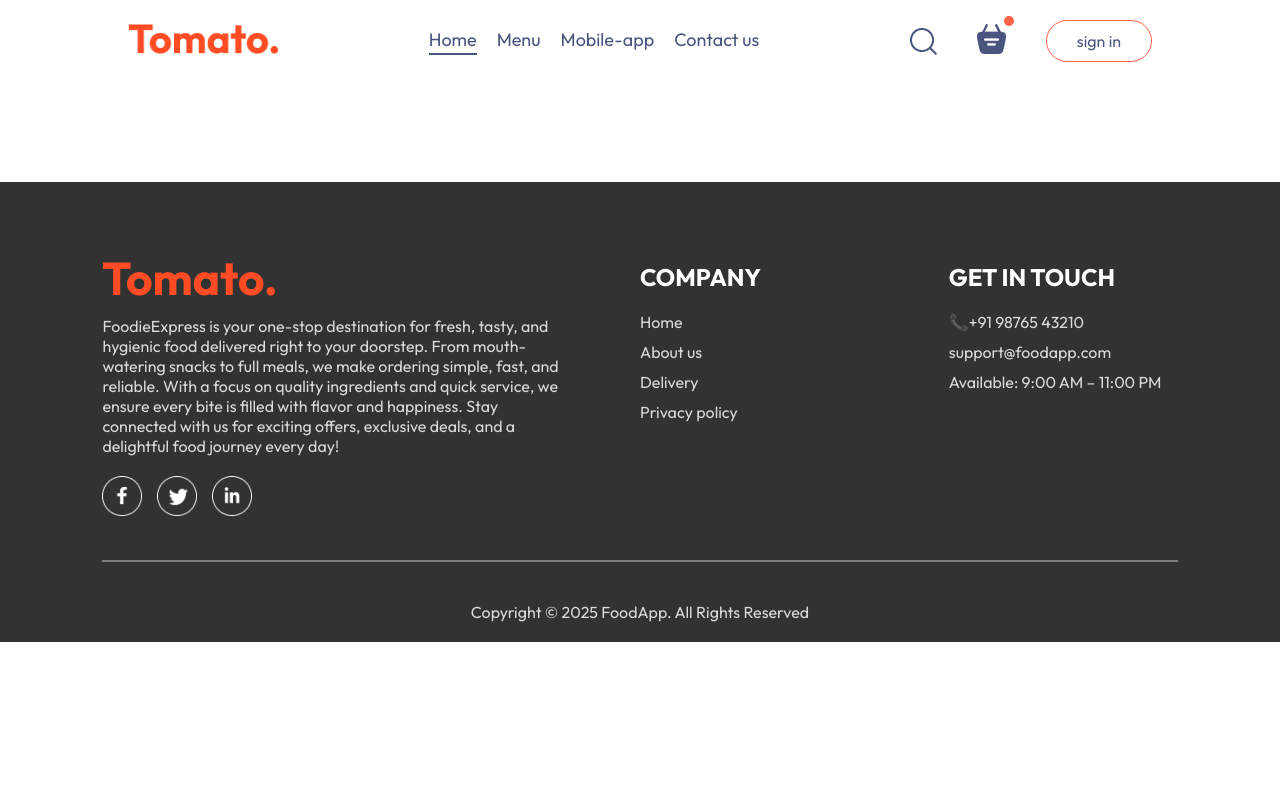
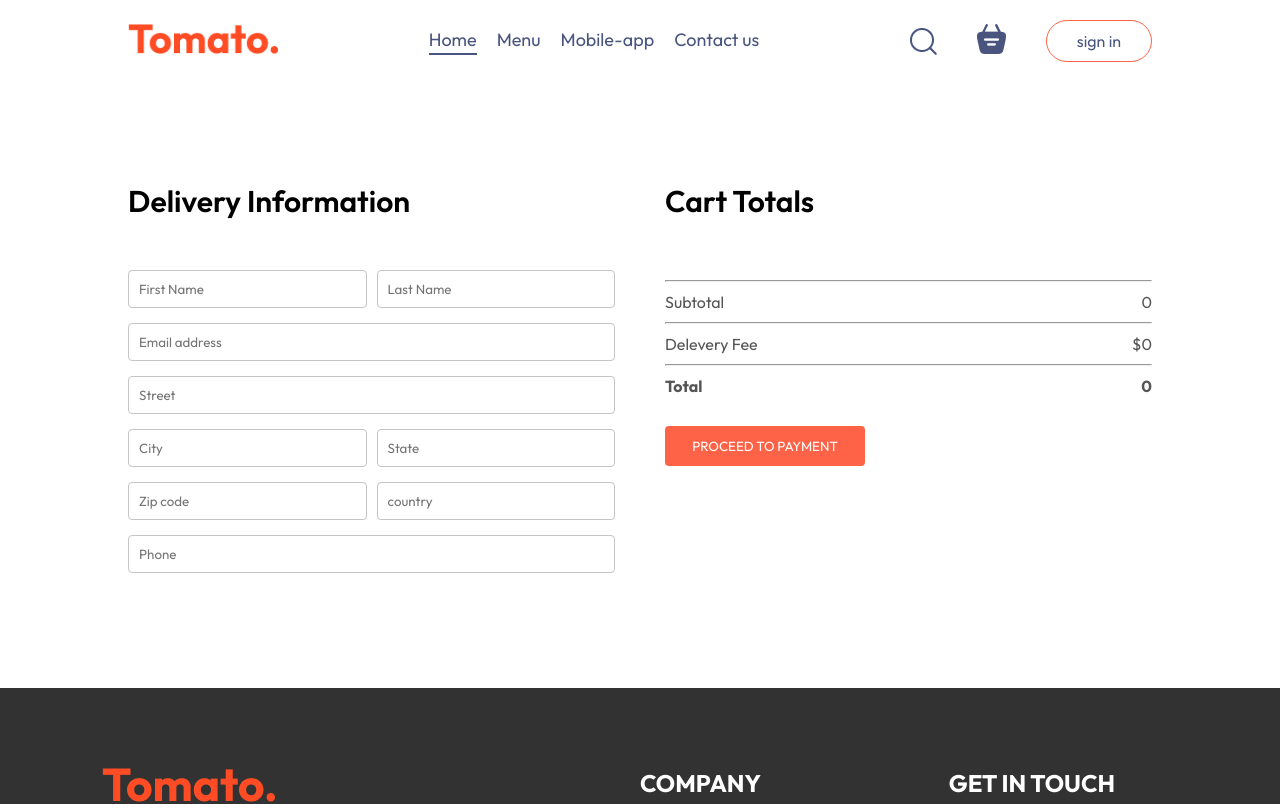
Before and after one commit to Hariiharan-Developer/Food-Online-Order, a React (Vite) app in the folder Frontent/: page /order in a window 1280 px wide. Shown: the top 804 px of the page. Built offline with nearby package versions, Linux system fonts and the light colour scheme.

Commit message:
frontend Completed

```diff
--- a/Frontent/src/components/navbar/Navbar.jsx
+++ b/Frontent/src/components/navbar/Navbar.jsx
@@ -1,31 +1,61 @@
-import React, { useState } from 'react'
-import { assets } from '../../assets/assets'
-import './Navbar.css'
-import {Link} from 'react-router-dom'
+import React, { useContext, useState } from "react";
+import { assets } from "../../assets/assets";
+import "./Navbar.css";
+import { Link } from "react-router-dom";
+import { StoreContext } from "../../context/StoreContext";
 
-const Navbar = ({setShowLogin}) => {
+const Navbar = ({ setShowLogin }) => {
+  const [menu, setMenu] = useState("home");
+ const {getTotalcartAmount}=useContext(StoreContext)
 
-    const [menu,setMenu]= useState('home')
   return (
-    <div className='navbar'>
-
-    <Link to='/'> <img src={assets.logo} alt="" className="logo" /></Link>
-    <ul className='navbar-menu'>
-        <Link to='/' onClick={()=>setMenu('home')} className={menu==='home'?'active':''}>Home</Link>
-        <a href='#explore-menu' onClick={()=>setMenu('menu')} className={menu==='menu'?'active':''}>Menu</a>
-        <a href ='#app-download' onClick={()=>setMenu('mobile-app')} className={menu==='mobile-app'?'active':''}>Mobile-app</a>
-        <a href ='#footer' onClick={()=>setMenu('contact-us')} className={menu==='contact-us'?'active':''}>Contact us</a>
-    </ul>
-    <div className="navbar-right">
+    <div className="navbar">
+      <Link to="/">
+        {" "}
+        <img src={assets.logo} alt="" className="logo" />
+      </Link>
+      <ul className="navbar-menu">
+        <Link
+          to="/"
+          onClick={() => setMenu("home")}
+          className={menu === "home" ? "active" : ""}
+        >
+          Home
+        </Link>
+        <a
+          href="#explore-menu"
+          onClick={() => setMenu("menu")}
+          className={menu === "menu" ? "active" : ""}
+        >
+          Menu
+        </a>
+        <a
+          href="#app-download"
+          onClick={() => setMenu("mobile-app")}
+          className={menu === "mobile-app" ? "active" : ""}
+        >
+          Mobile-app
+        </a>
+        <a
+          href="#footer"
+          onClick={() => setMenu("contact-us")}
+          className={menu === "contact-us" ? "active" : ""}
+        >
+          Contact us
+        </a>
+      </ul>
+      <div className="navbar-right">
         <img src={assets.search_icon} alt="" />
         <div className="navbar-searcg-icon">
-             <Link to='/cart'><img src={assets.basket_icon} alt="" /></Link>
-            <div className="dot"></div>
+          <Link to="/cart">
+            <img src={assets.basket_icon} alt="" />
+          </Link>
+          <div className={getTotalcartAmount()===0?'':"dot"}></div>
         </div>
-        <button onClick={()=>setShowLogin(true)}>sign in</button>
+        <button onClick={() => setShowLogin(true)}>sign in</button>
+      </div>
     </div>
-    </div>
-  )
-}
+  );
+};
 
-export default Navbar
+export default Navbar;
--- a/Frontent/src/components/pages/cart/Cart.jsx
+++ b/Frontent/src/components/pages/cart/Cart.jsx
@@ -1,9 +1,14 @@
 import React, { useContext } from 'react'
 import './Cart.css'
 import { StoreContext } from '../../../context/StoreContext'
+import{useNavigate}from 'react-router-dom'
+
+
 const Cart = () => {
 
   const{cartItem,food_list,removeFromCart,getTotalcartAmount}=useContext(StoreContext)
+
+  const navigate = useNavigate();
   return (
     <div className='cart'>
     <div className="cart-items">
@@ -48,15 +53,15 @@
           <hr/>
           <div className="cart-total-deails">
           <p>Delevery Fee</p>
-          <p>{40}</p>
+          <p>${getTotalcartAmount()===0?0:25}</p>
           </div>
           <hr/>
           <div className="cart-total-deails">
             <b>Total</b>
-            <b>{getTotalcartAmount()+40}</b>
+            <b>{getTotalcartAmount()===0?0:getTotalcartAmount()+25}</b>
           </div>
         </div>
-          <button>PROCEED TO CHECKOUT</button>
+          <button onClick={()=>navigate('/order')}>PROCEED TO CHECKOUT</button>
       </div>
       <div className="promo-code">
         <div>
--- a/Frontent/src/components/pages/placeOrder/PlaceOrder.css
+++ b/Frontent/src/components/pages/placeOrder/PlaceOrder.css
@@ -0,0 +1,44 @@
+.place-order{
+    display: flex;
+    align-items: start;
+    justify-content: space-between;
+    gap: 50px;
+    margin-top: 100px;
+}
+.place-order-left{
+    width: 100%;
+    max-width: max(30%,500px);
+
+}
+.place-order-left .title{
+    font-size: 30px;
+    font-weight: 600;
+    margin-bottom: 50px;
+
+}
+.place-order-left input{
+    margin-bottom: 15px;
+    width: 100%;
+    padding: 10px;
+    border: 1px solid #c5c5c5;
+    border-radius: 4px;
+    outline-color: tomato;
+}
+.place-order-left .multi-fields{
+    display: flex;
+    gap: 10px;
+}
+.place-order-right{
+    width: 100%;
+    max-width: max(40%,500px);
+
+}
+.place-order .cart-total button{
+    margin-top: 30px;
+}
+.place-order-right .title{
+    font-size: 30px;
+    font-weight: 600;
+    margin-bottom: 50px;
+
+}
--- a/Frontent/src/components/pages/placeOrder/PlaceOrder.jsx
+++ b/Frontent/src/components/pages/placeOrder/PlaceOrder.jsx
@@ -1,9 +1,54 @@
-import React from 'react'
+import React, { useContext } from 'react'
 import './PlaceOrder.css'
+import { StoreContext } from '../../../context/StoreContext'
 const PlaceOrder = () => {
+  const {getTotalcartAmount}=useContext(StoreContext)
   return (
     <div>
+      <form className='place-order'>
+        <div className="place-order-left">
+        <p className='title'>Delivery Information</p>
+        <div className="multi-fields">
+        <input type="text" placeholder='First Name'/>
+        <input type="text" placeholder='Last Name'/>
+        </div>
+        <input type="email" placeholder='Email address'/>
+        <input type="password" placeholder='Street' />
+             <div className="multi-fields">
+        <input type="text" placeholder='City'/>
+        <input type="text" placeholder='State'/>
+        </div>
+             <div className="multi-fields">
+        <input type="text" placeholder='Zip code'/>
+        <input type="text" placeholder='country'/>
+        </div>
+        <input type="text" placeholder='Phone'/>
+        </div>
+        <div className="place-order-right">
+           <div className="cart-total">
+         <p className='title'>Cart Totals</p>
+        <div>
+          <hr/>
+          <div className="cart-total-deails">
+          <p>Subtotal</p>
+          <p>{getTotalcartAmount()}</p>
+          </div>
+          <hr/>
+          <div className="cart-total-deails">
+          <p>Delevery Fee</p>
+          <p>${getTotalcartAmount()===0?0:25}</p>
+          </div>
+          <hr/>
+          <div className="cart-total-deails">
+            <b>Total</b>
+            <b>{getTotalcartAmount()===0?0:getTotalcartAmount()+25}</b>
+          </div>
+        </div>
+          <button onClick={()=>navigate('/order')}>PROCEED TO PAYMENT</button>
+      </div>
+        </div>
 
+      </form>
     </div>
   )
 }
```
